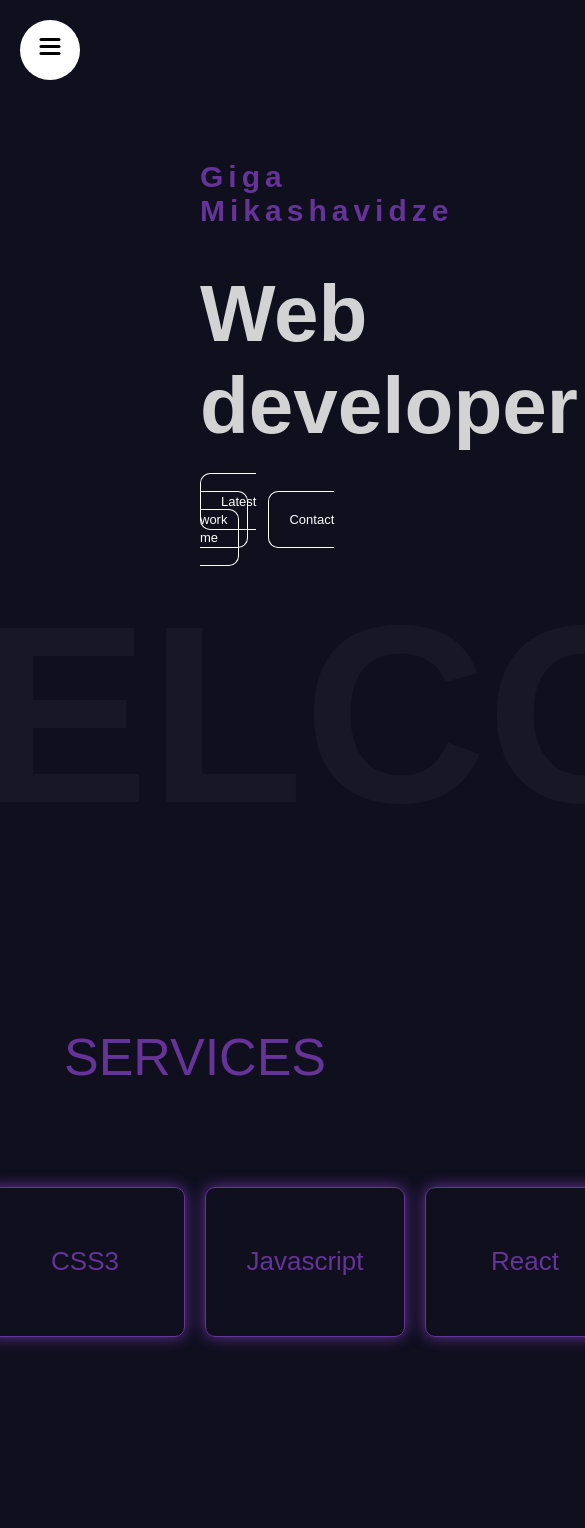
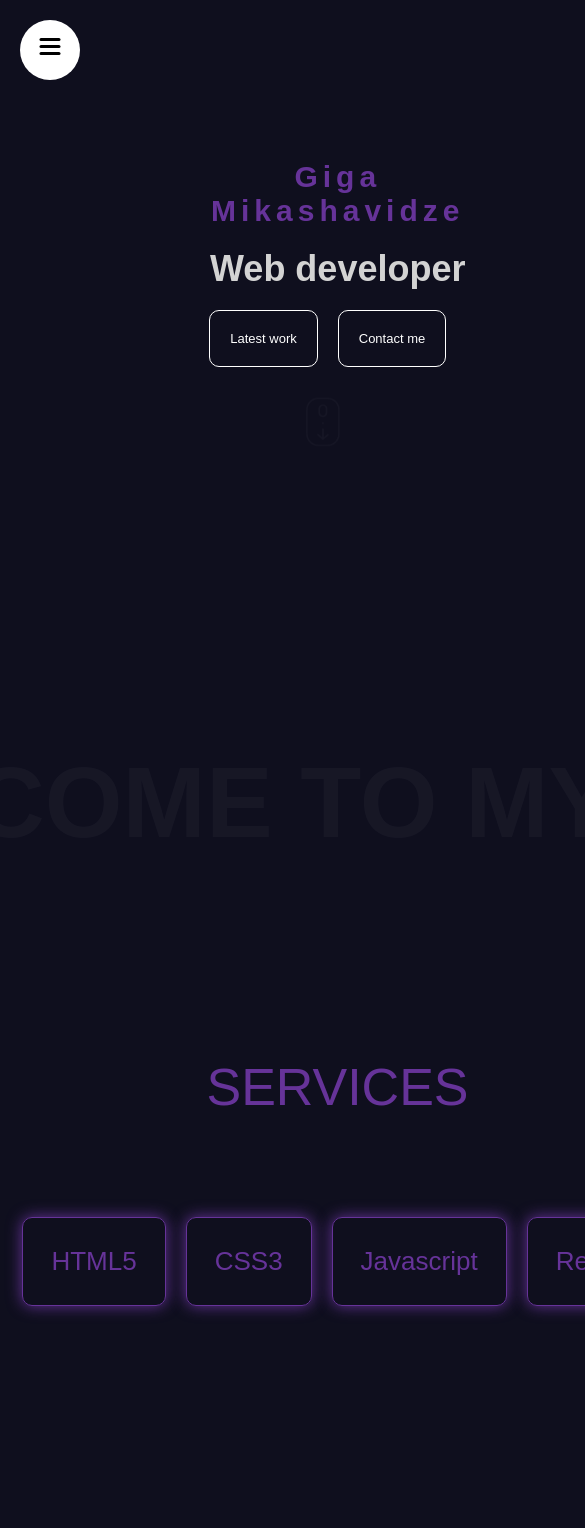
Before and after one commit to giga541/portfolio, a React (Vite) app: page / in a window 390 px wide. Shown: the top 1528 px of the page, 585 px wide, since content can reach past the window. Built offline with nearby package versions, Linux system fonts and the light colour scheme.

Commit message:
hero section and services got mobile responsive

```diff
--- a/src/App.jsx
+++ b/src/App.jsx
@@ -18,10 +18,8 @@ function App() {
       <section id="Projects">
         <Projects />
       </section>
-      <section id="About">About</section>
-      <section id="Contact">
-        <Contact />
-      </section>
+      {/* <section id="About">About</section> */}
+      <section id="Contact">{/* <Contact /> */}</section>
     </div>
   );
 }
--- a/src/app.scss
+++ b/src/app.scss
@@ -24,3 +24,15 @@ section {
   // height: 100vh;
   // scroll-snap-align: center;
 }
+
+@mixin mobile {
+  @media (max-width: 738px) {
+    @content;
+  }
+}
+
+@mixin desktop {
+  @media (max-width: 1366px) {
+    @content;
+  }
+}
--- a/src/components/hero/hero.scss
+++ b/src/components/hero/hero.scss
@@ -1,3 +1,5 @@
+@import "../../app.scss";
+
 .hero {
   height: calc(100vh - 160px);
 
@@ -11,6 +13,14 @@
       flex-direction: column;
       gap: 40px;
 
+      @include mobile {
+        height: 100%;
+        width: 145%;
+        gap: 20px;
+        align-items: center;
+        text-align: center;
+      }
+
       h2 {
         font-size: 30px;
         color: rebeccapurple;
@@ -19,9 +29,16 @@
 
       h1 {
         font-size: 80px;
+
+        @include mobile {
+          font-size: 36px;
+        }
       }
 
       .buttons {
+        @include mobile {
+          display: flex;
+        }
         a {
           padding: 20px;
           border: 1px solid white;
@@ -36,6 +53,9 @@
 
       img {
         width: 50px;
+        @include mobile {
+          margin-right: 30px;
+        }
       }
     }
   }
@@ -48,5 +68,9 @@
     color: #ffffff09;
     width: 50%;
     font-weight: bold;
+
+    @include mobile {
+      font-size: 100px;
+    }
   }
 }
--- a/src/components/services/services.scss
+++ b/src/components/services/services.scss
@@ -1,3 +1,5 @@
+@import "../../app.scss";
+
 .service {
   display: flex;
   justify-content: center;
@@ -6,6 +8,10 @@
   height: 80vh;
   gap: 100px;
   max-width: 1366px;
+
+  @include mobile {
+    width: 675px;
+  }
 
   h1 {
     color: #663399;
@@ -32,6 +38,12 @@
       border: 1px solid #663399;
       border-radius: 10px;
       font-size: 26px;
+
+      @include mobile {
+        width: min-content;
+        height: 100%;
+        padding: 28px;
+      }
     }
   }
 }
--- a/src/components/sidebar/sidebar.scss
+++ b/src/components/sidebar/sidebar.scss
@@ -1,3 +1,5 @@
+@import "../../app.scss";
+
 .sidebar {
   display: flex;
   flex-direction: column;
@@ -14,6 +16,10 @@
     width: 400px;
     background: white;
 
+    @include mobile {
+      width: 200px;
+    }
+
     .links {
       display: flex;
       flex-direction: column;
@@ -26,6 +32,10 @@
 
       a {
         font-size: 40px;
+
+        @include mobile {
+          font-size: 20px;
+        }
       }
     }
   }
```
